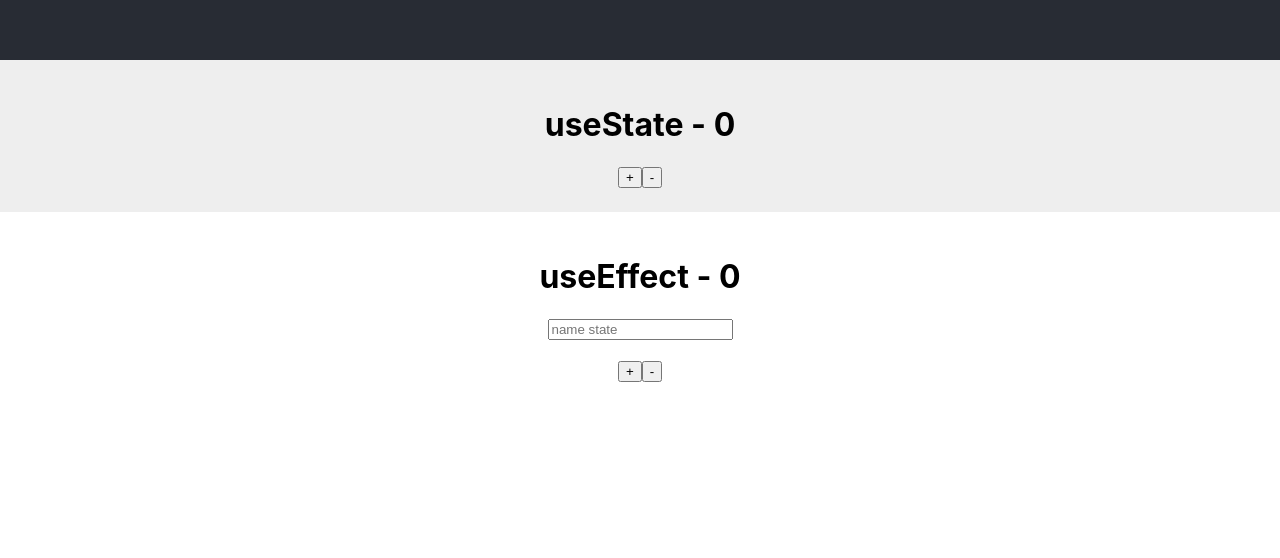
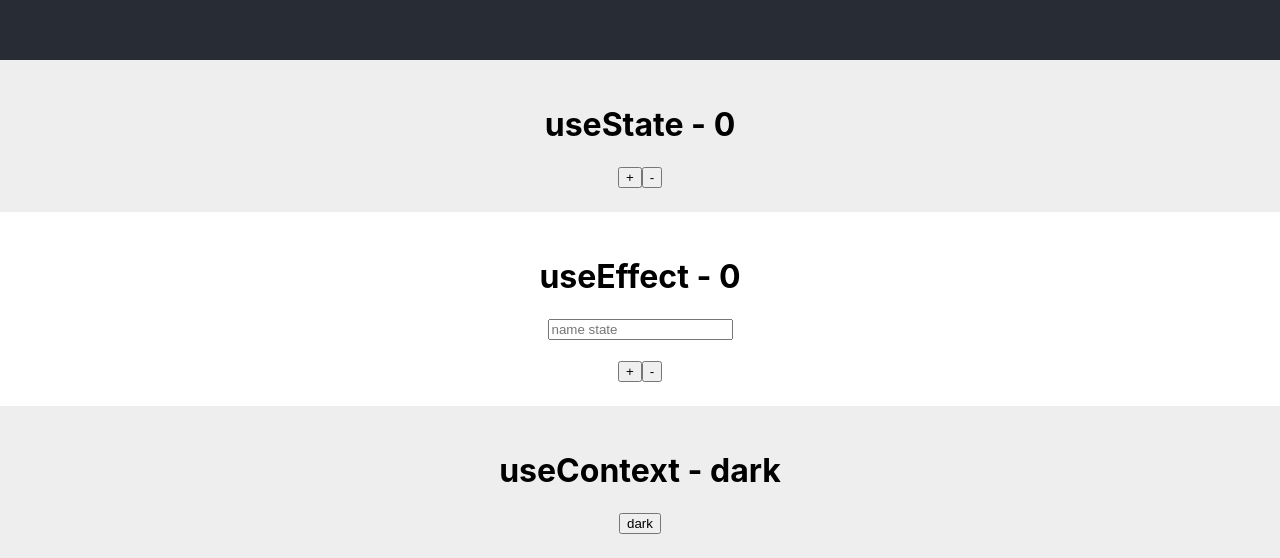
Before and after one commit to alperensin/react-hooks, a React (Create React App) app: page / in a window 1280 px wide. Shown: the part 740-1298 px from the top of the page. Before the commit the page ends 1146 px from the top, so only its background shows below. Built offline with nearby package versions, Linux system fonts and the light colour scheme.

Commit message:
useContext - example

```diff
--- a/src/App.js
+++ b/src/App.js
@@ -2,6 +2,7 @@ import logo from './logo.svg';
 import './App.css';
 import HookUseState from './hooks-example/HookUseState';
 import HookUseEffect from './hooks-example/HookUseEffect';
+import HookUseContext from './hooks-example/HookUseContext';
 
 function App() {
   return (
@@ -11,6 +12,7 @@ function App() {
       </header>
       <HookUseState />
       <HookUseEffect />
+      <HookUseContext />
     </div>
   );
 }
--- /dev/null
+++ b/src/hooks-example/HookUseContext.js
@@ -0,0 +1,32 @@
+import { createContext, useContext, useState } from "react";
+
+const ThemeContext = createContext();
+
+export default function HookUseContext() {
+  const [mode, setMode] = useState('dark');
+
+  function toggleTheme() {
+    setMode(prevState => prevState === 'dark' ? 'light' : 'dark')
+  }
+
+  return (
+    <ThemeContext.Provider value={{ mode, toggleTheme }}>
+      <ThemeContext.Consumer>
+        {({ mode }) => (
+          <div style={{ padding: "24px", background: "#EEEEEE" }}>
+            <h1>useContext - {mode}</h1>
+            <Button />
+          </div>
+        )}
+      </ThemeContext.Consumer>
+    </ThemeContext.Provider>
+  );
+}
+
+function Button() {
+  const { mode, toggleTheme } = useContext(ThemeContext);
+
+  return (
+    <button type="button" onClick={toggleTheme}>{mode}</button>
+  )
+}
```
